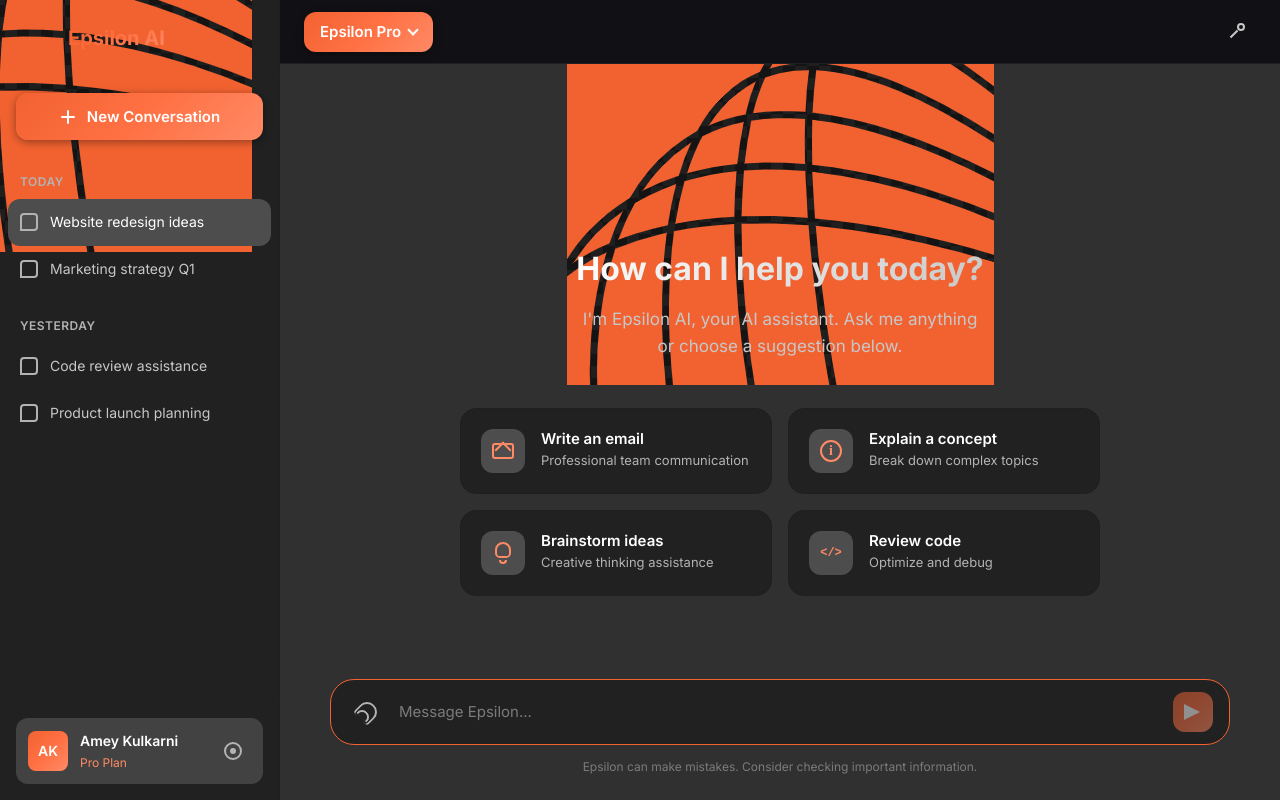
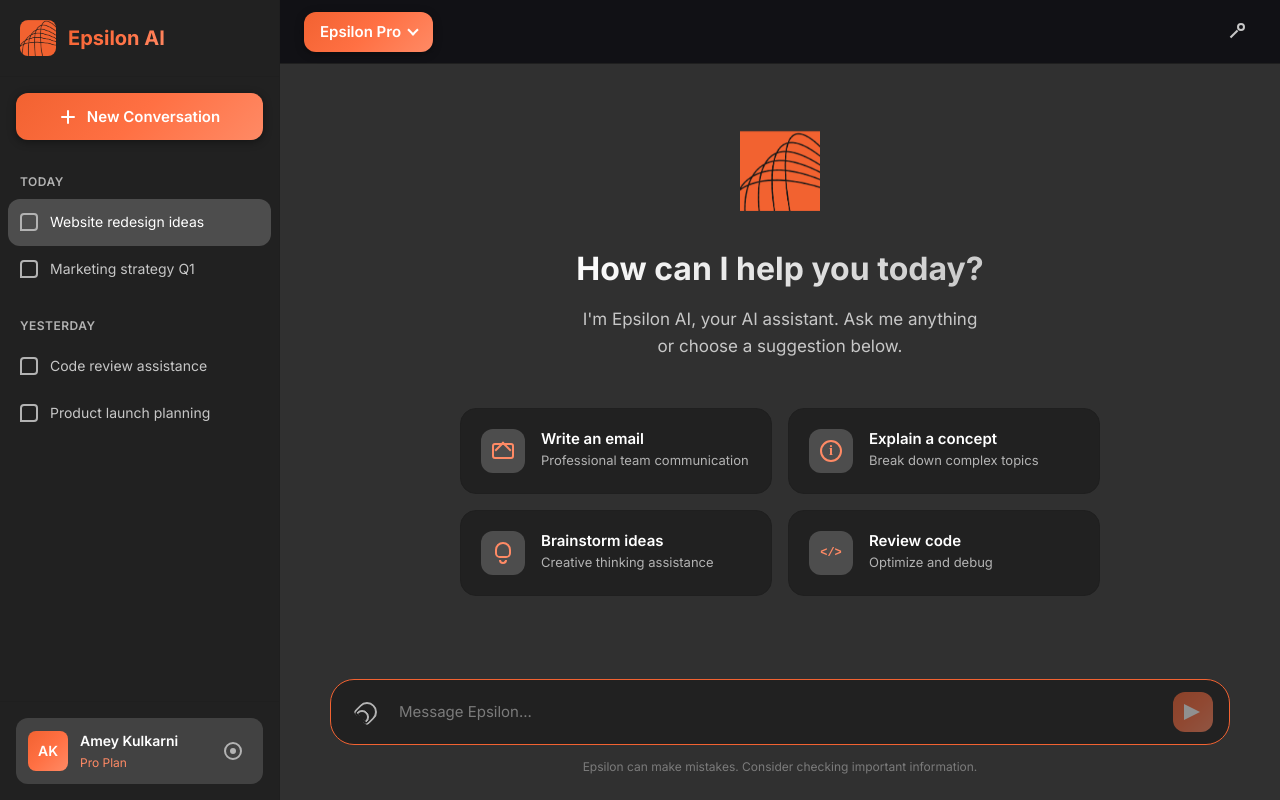
Before and after one commit to ameykulkarni03/AI-ChatBot, a plain HTML site: page index.html in a window 1280 px wide. Drawn offline with Linux system fonts and the light colour scheme.

Commit message:
Update style.css

```diff
--- a/style.css
+++ b/style.css
@@ -449,11 +449,17 @@
 .logo-icon {
     width: 36px;
     height: 36px;
-    background: var(--accent-gradient);
     border-radius: var(--radius-sm);
     display: flex;
     align-items: center;
     justify-content: center;
+    overflow: hidden;
+}
+
+.logo-icon img {
+    width: 100%;
+    height: 100%;
+    object-fit: contain;
 }
 
 .logo-text {
@@ -721,12 +727,21 @@
 .welcome-icon {
     width: 80px;
     height: 80px;
-    background: var(--accent-gradient);
-    border-radius: var(--radius-lg);
     display: flex;
     align-items: center;
     justify-content: center;
     margin-bottom: 32px;
+}
+
+.welcome-icon img {
+    width: 100%;
+    height: 100%;
+    object-fit: contain;
+    image-rendering: -webkit-optimize-contrast;
+    image-rendering: crisp-edges;
+    -webkit-backface-visibility: hidden;
+    backface-visibility: hidden;
+    transform: translateZ(0);
 }
 
 .welcome-screen h1 {
```
